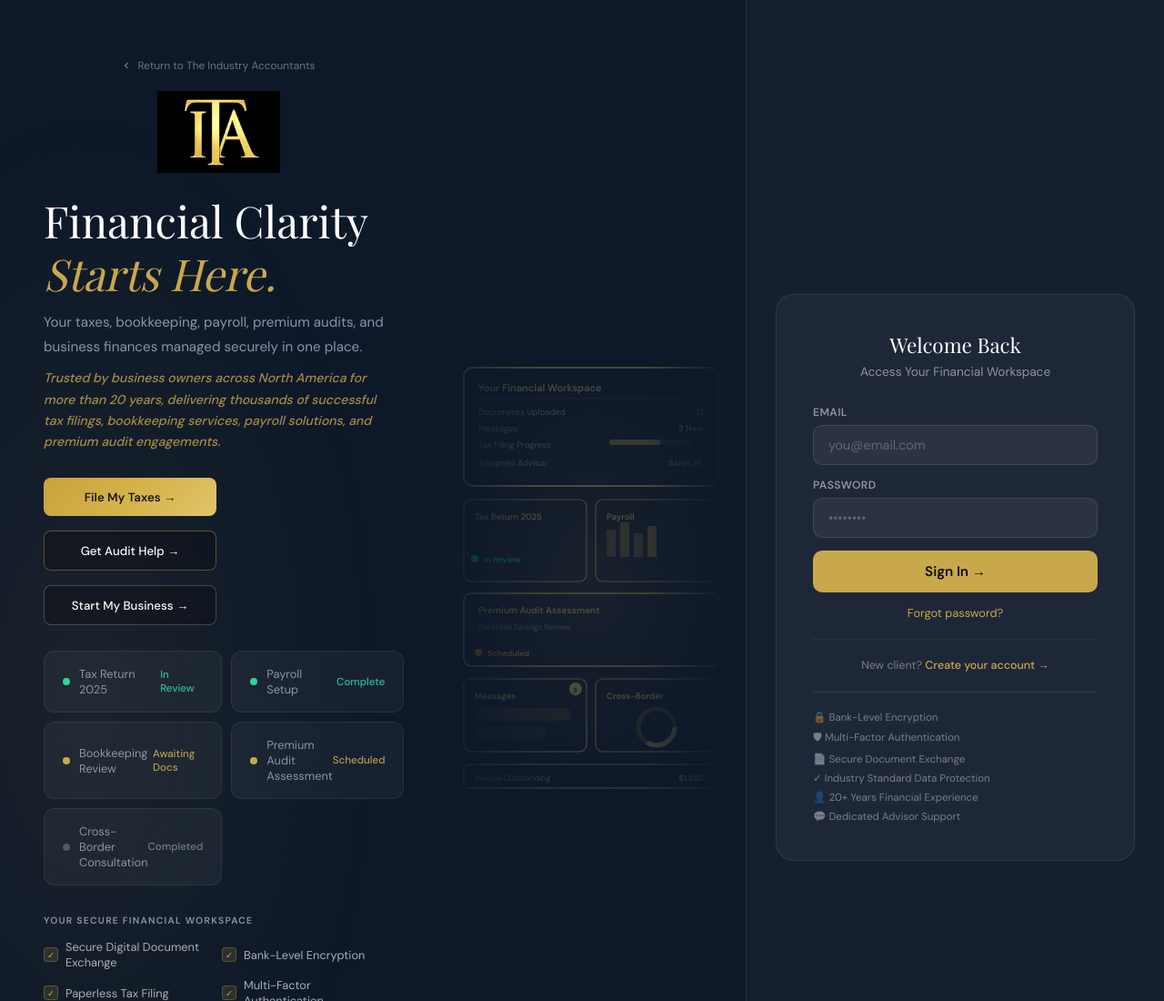
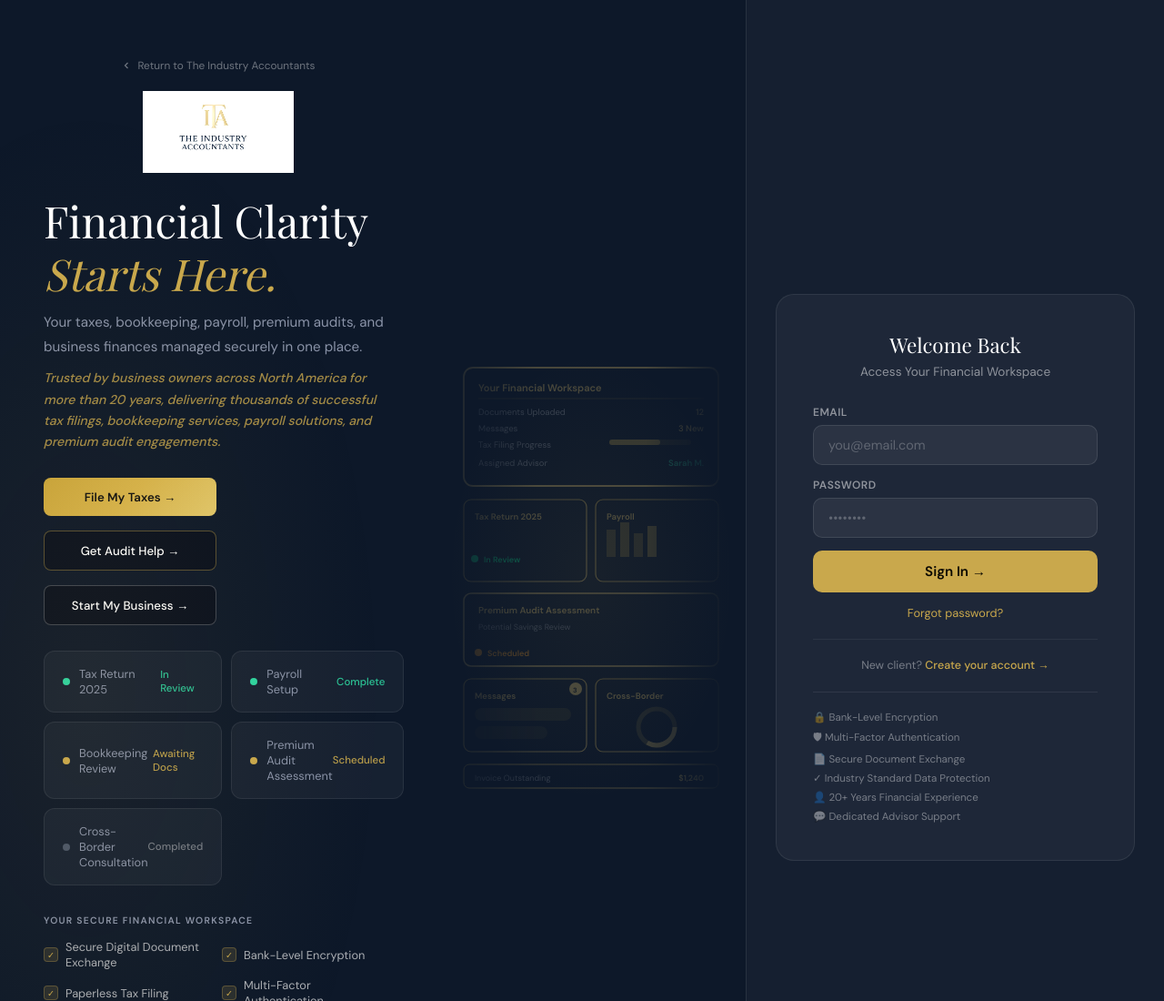
Before and after one commit to industryaccountants/industry-accountants-site, a website: page portal.html in a window 1280 px wide. Shown: the top 1100 px of the page at 91% size. Drawn offline with nearby package versions, Linux system fonts and the light colour scheme; a web font is replaced by a local one.

Commit message:
Update portal.html

```diff
--- a/portal.html
+++ b/portal.html
@@ -283,7 +283,7 @@ body{font-family:'DM Sans',sans-serif;background:var(--navy);min-height:100vh;co
         Return to The Industry Accountants
       </a>
       <a href="https://theindustryaccountants.com" style="display:flex;align-items:center;text-decoration:none;margin-top:6px">
-        <img src="logo-ita.png" alt="The Industry Accountants" style="height:90px;width:auto;display:block;mix-blend-mode:screen"/>
+        <img src="logo.png" alt="The Industry Accountants" style="height:90px;width:auto;display:block;mix-blend-mode:lighten;filter:brightness(1.1)"/>
       </a>
     </div>
     <div class="left-headline">
```
